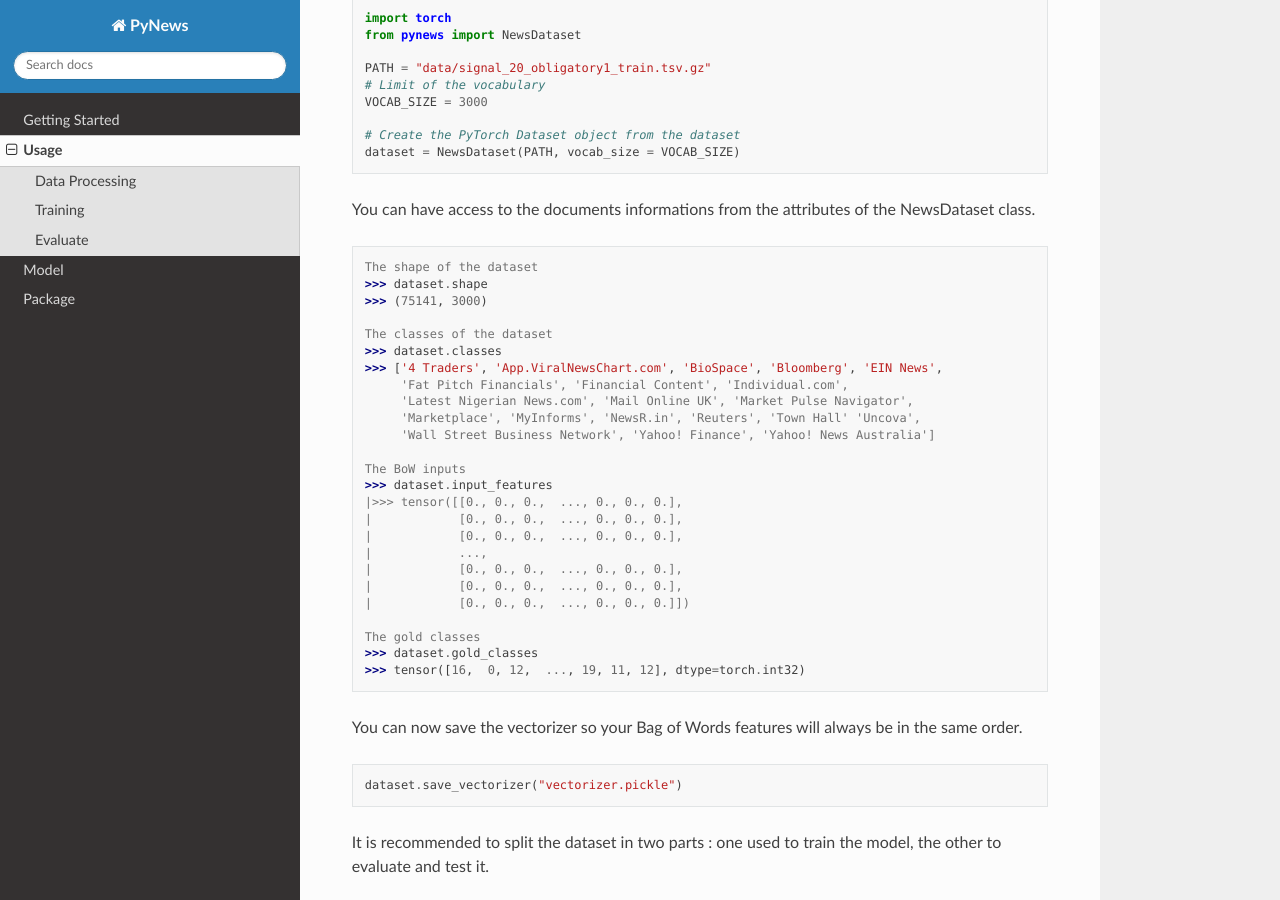
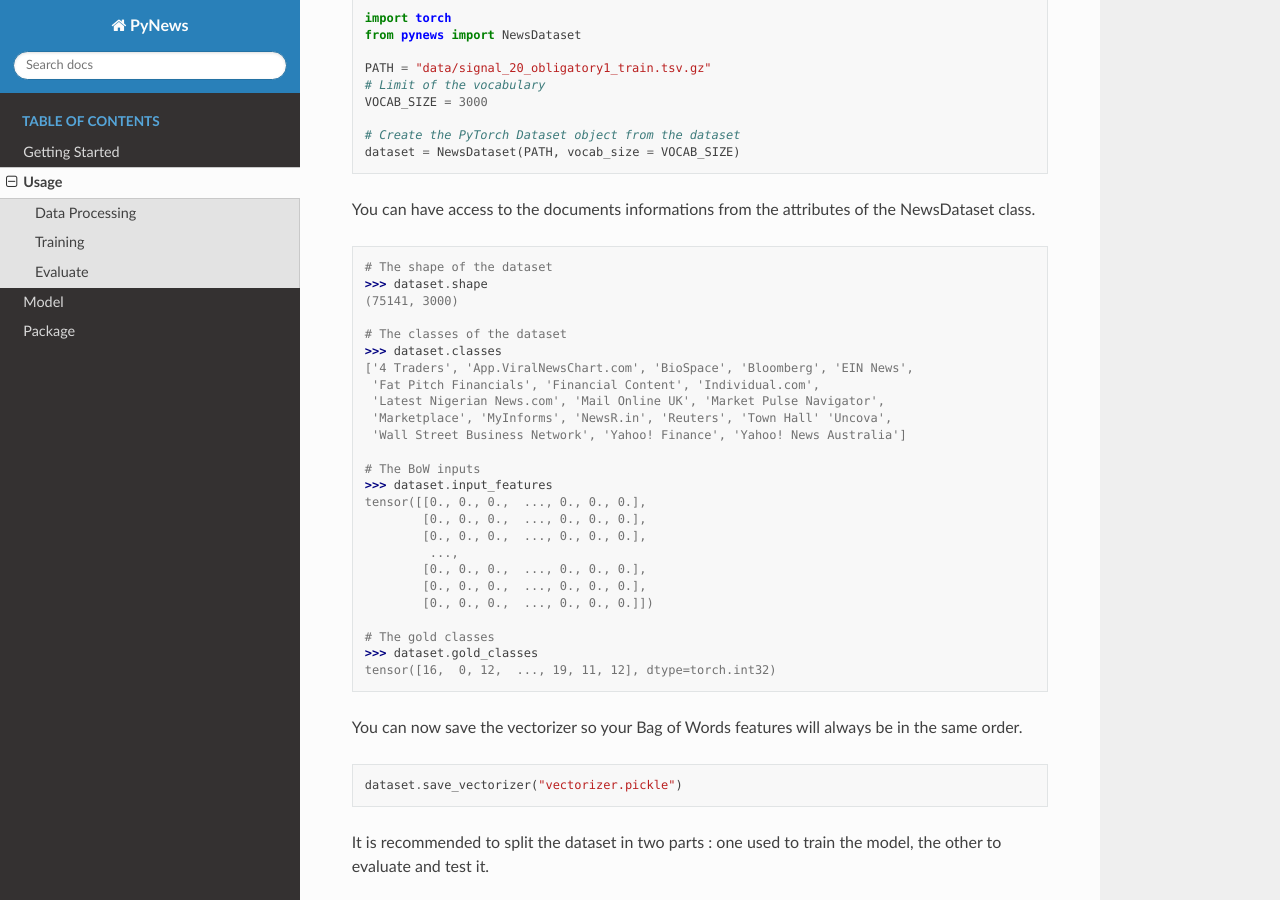
Before and after one commit to arthurdjn/pynews, a Sphinx documentation site: the page built from docs/pages/usage.rst, in a window 1280 px wide and 900 px high, scrolled down 555 px. Built offline with Sphinx 7.4.7 and the Read the Docs theme 2.0.0, drawn with Linux system fonts in a browser that asks for light colours; some of the changed text lies outside the part shown.

Commit message:
docs sphinx

```diff
--- a/docs/pages/usage.rst
+++ b/docs/pages/usage.rst
@@ -37,31 +37,31 @@
 
 .. code-block:: pycon
 
-    The shape of the dataset
+    # The shape of the dataset
     >>> dataset.shape
-    >>> (75141, 3000)
+    (75141, 3000)
 
-    The classes of the dataset
+    # The classes of the dataset
     >>> dataset.classes
-    >>> ['4 Traders', 'App.ViralNewsChart.com', 'BioSpace', 'Bloomberg', 'EIN News',
-         'Fat Pitch Financials', 'Financial Content', 'Individual.com',
-         'Latest Nigerian News.com', 'Mail Online UK', 'Market Pulse Navigator',
-         'Marketplace', 'MyInforms', 'NewsR.in', 'Reuters', 'Town Hall' 'Uncova',
-         'Wall Street Business Network', 'Yahoo! Finance', 'Yahoo! News Australia']
+    ['4 Traders', 'App.ViralNewsChart.com', 'BioSpace', 'Bloomberg', 'EIN News',
+     'Fat Pitch Financials', 'Financial Content', 'Individual.com',
+     'Latest Nigerian News.com', 'Mail Online UK', 'Market Pulse Navigator',
+     'Marketplace', 'MyInforms', 'NewsR.in', 'Reuters', 'Town Hall' 'Uncova',
+     'Wall Street Business Network', 'Yahoo! Finance', 'Yahoo! News Australia']
 
-    The BoW inputs
+    # The BoW inputs
     >>> dataset.input_features
-    |>>> tensor([[0., 0., 0.,  ..., 0., 0., 0.],
-    |            [0., 0., 0.,  ..., 0., 0., 0.],
-    |            [0., 0., 0.,  ..., 0., 0., 0.],
-    |            ...,
-    |            [0., 0., 0.,  ..., 0., 0., 0.],
-    |            [0., 0., 0.,  ..., 0., 0., 0.],
-    |            [0., 0., 0.,  ..., 0., 0., 0.]])
+    tensor([[0., 0., 0.,  ..., 0., 0., 0.],
+            [0., 0., 0.,  ..., 0., 0., 0.],
+            [0., 0., 0.,  ..., 0., 0., 0.],
+             ...,
+            [0., 0., 0.,  ..., 0., 0., 0.],
+            [0., 0., 0.,  ..., 0., 0., 0.],
+            [0., 0., 0.,  ..., 0., 0., 0.]])
 
-    The gold classes
+    # The gold classes
     >>> dataset.gold_classes
-    >>> tensor([16,  0, 12,  ..., 19, 11, 12], dtype=torch.int32)
+    tensor([16,  0, 12,  ..., 19, 11, 12], dtype=torch.int32)
 
 
 You can now save the vectorizer so your Bag of Words features will always be in the same order.
```
Also changed, not shown: other parts of docs/pages/usage.rst (+23 -4 lines), docs/index.rst (+7 -7 lines), docs/pages/model.rst (+20 -3 lines).
